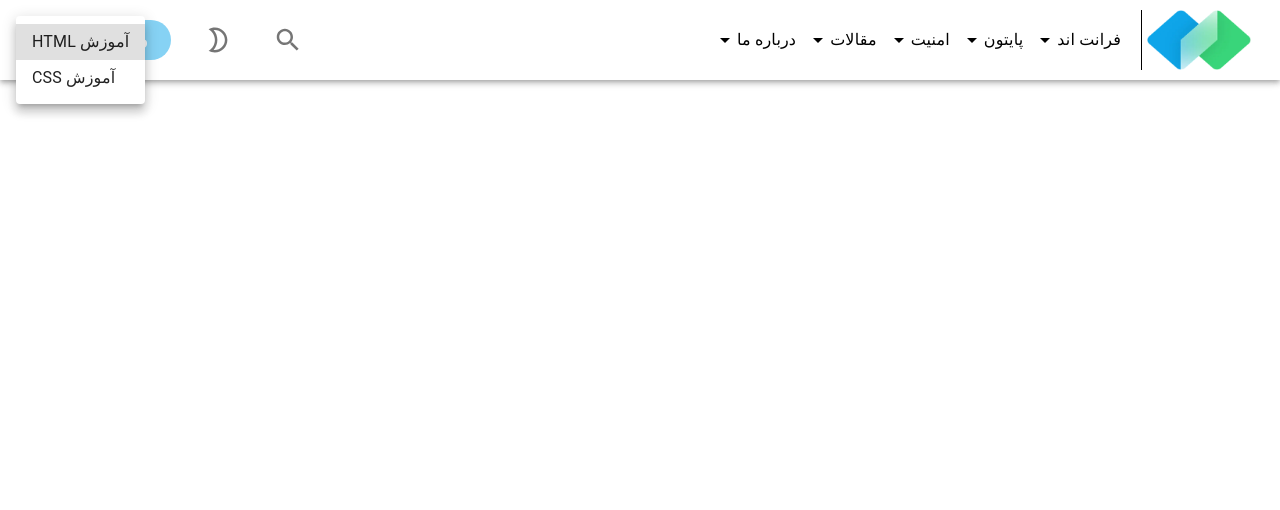
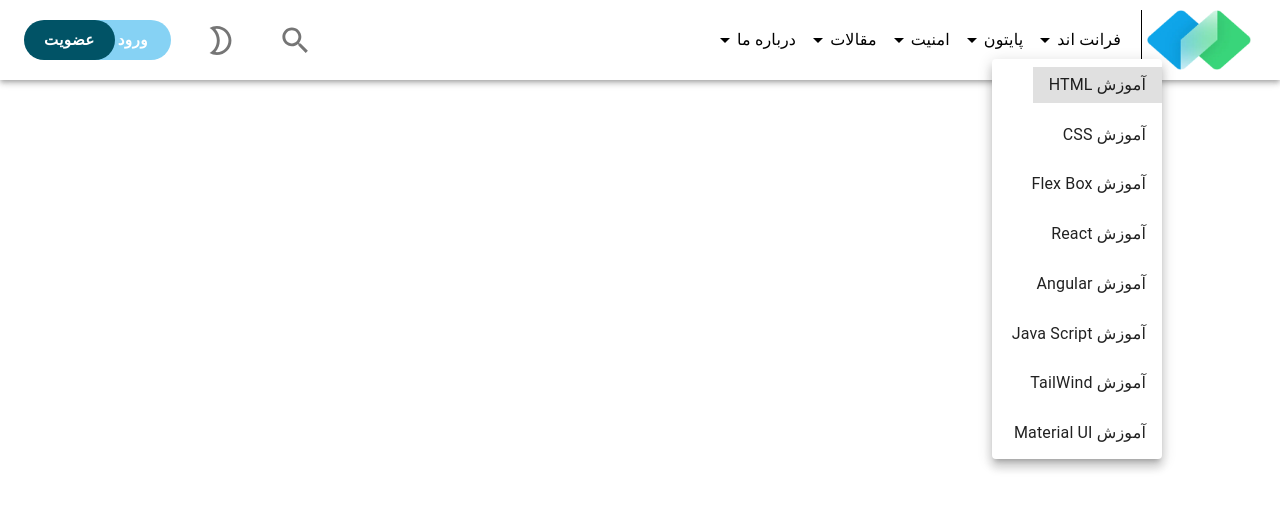
Before and after one commit to Alirezahoseinzadeh/Intance-sabzlearn, a React (Create React App) app: page / in a window 1280 px wide. Both pictures are taken after a click on the element "فرانت اند". Shown: the top 510 px of the page. Built offline with nearby package versions, Linux system fonts and the light colour scheme; a web font is replaced by a local one.

Commit message:
sabzlearn

```diff
--- a/src/components/Topbar/Topbar.tsx
+++ b/src/components/Topbar/Topbar.tsx
@@ -12,11 +12,13 @@ import {
   Popover,
   Menu,
   MenuItem,
+  Paper,
 } from "@mui/material";
 import React, { useState } from "react";
 import ModeNightOutlinedIcon from "@mui/icons-material/ModeNightOutlined";
 import SearchOutlinedIcon from "@mui/icons-material/SearchOutlined";
 import ArrowDropDownIcon from "@mui/icons-material/ArrowDropDown";
+import ListIcon from "@mui/icons-material/List";
 
 export default function Topbar() {
   const [open, setOpen] = useState<boolean>(true);
@@ -26,7 +28,9 @@ export default function Topbar() {
     setAnchorEl(e.currentTarget);
     console.log(e.currentTarget);
   };
-  const closehandler = () => {};
+  const closehandler = () => {
+    setAnchorEl(null);
+  };
   const TypoMenu = styled(Typography)({
     display: "flex",
     alignItems: "center",
@@ -35,12 +39,26 @@ export default function Topbar() {
 
     "&:hover": {
       color: "#33ff33",
-      backgroundColor: " #7C8685",
+      //   backgroundColor: " #7C8685",
       padding: "2px 10px",
       borderRadius: "10px",
       borer: "none",
     },
   });
+  const styletypomenu = {
+    display: "flex",
+    alignItems: "center",
+    justifyContent: "center",
+    cursor: "pointer",
+
+    "&:hover": {
+      color: "#33ff33",
+      //   backgroundColor: " #7C8685",
+      padding: "2px 10px",
+      borderRadius: "10px",
+      borer: "none",
+    },
+  };
   return (
     <Box sx={{ flexFlow: 1 }}>
       <AppBar
@@ -87,20 +105,27 @@ export default function Topbar() {
               <IconButton aria-label="delete">
                 <ModeNightOutlinedIcon
                   sx={{
-                    fontSize: "30px", // Change the font size as needed
+                    fontSize: "35px",
                   }}
                 />
               </IconButton>
               <IconButton aria-label="delete">
                 <SearchOutlinedIcon
                   sx={{
-                    fontSize: "30px", // Change the font size as needed
+                    fontSize: "35px",
                   }}
                 />
               </IconButton>
             </Stack>
           </Box>
-          <Box>
+          <Box
+            sx={{
+              display: {
+                xs: "none",
+                sm: "none",
+                md: "block",
+              },
+            }}>
             <Stack
               sx={{
                 display: "flex",
@@ -125,24 +150,52 @@ export default function Topbar() {
                 <ArrowDropDownIcon />
                 پایتون
               </TypoMenu>
-              <TypoMenu
+
+              <Typography
+                sx={styletypomenu}
                 onClick={handleclick}
                 aria-controls="basic-menu"
                 aria-haspopup="true"
                 aria-expanded={openMenu ? "true" : undefined}>
                 <ArrowDropDownIcon />
                 فرانت اند
-              </TypoMenu>
+              </Typography>
               {/* dropdown menu */}
+
               <Menu
+                sx={{
+                  ".MuiMenu-paper": {
+                    width: "170px",
+                    height: "400px",
+                    display: "flex",
+                    justifyContent: "end",
+                    marginTop: "7px",
+                  },
+                  ".MuiMenu-list": {
+                    display: "flex",
+                    flexDirection: "column",
+                    justifyContent: "space-between",
+                    alignItems: "end",
+                  },
+                }}
                 id="basic-menu"
                 open={openMenu}
                 anchorEl={anchorEl}
-                onClose={closehandler}>
+                onClose={closehandler}
+                anchorOrigin={{
+                  vertical: "bottom", // Position where the menu will appear vertically
+                  horizontal: "center", // Position where the menu will appear horizontally
+                }}
+                transformOrigin={{ vertical: "top", horizontal: "center" }}>
                 <MenuItem>HTML آموزش</MenuItem>
                 <MenuItem>CSS آموزش</MenuItem>
+                <MenuItem>Flex Box آموزش</MenuItem>
+                <MenuItem>React آموزش</MenuItem>
+                <MenuItem>Angular آموزش</MenuItem>
+                <MenuItem>Java Script آموزش</MenuItem>
+                <MenuItem>TailWind آموزش</MenuItem>
+                <MenuItem>Material UI آموزش</MenuItem>
               </Menu>
-
               <Box
                 component="img"
                 sx={{
@@ -156,8 +209,43 @@ export default function Topbar() {
               />
             </Stack>
           </Box>
+          <Box
+            sx={{
+              display: {
+                sm: "block",
+                md: "none",
+              },
+            }}>
+            <IconButton>
+              <ListIcon
+                sx={{
+                  fontSize: "40px",
+                }}
+              />
+            </IconButton>
+          </Box>
         </Toolbar>
       </AppBar>
     </Box>
   );
 }
+
+// import React from "react";
+
+// export default function Topbar() {
+//   return (
+//     <div>
+//       <ul
+//         style={{
+//           width: "500px",
+//           backgroundColor: "red",
+//           display: "flex",
+//           flexDirection: "column",
+//         }}>
+//         <li style={{ width: "100%", textAlign: "right" }}>asdad</li>
+//         <li style={{ width: "100%" }}>asdad</li>
+//         <li style={{ width: "100%" }}>asdad</li>
+//       </ul>
+//     </div>
+//   );
+// }
```
